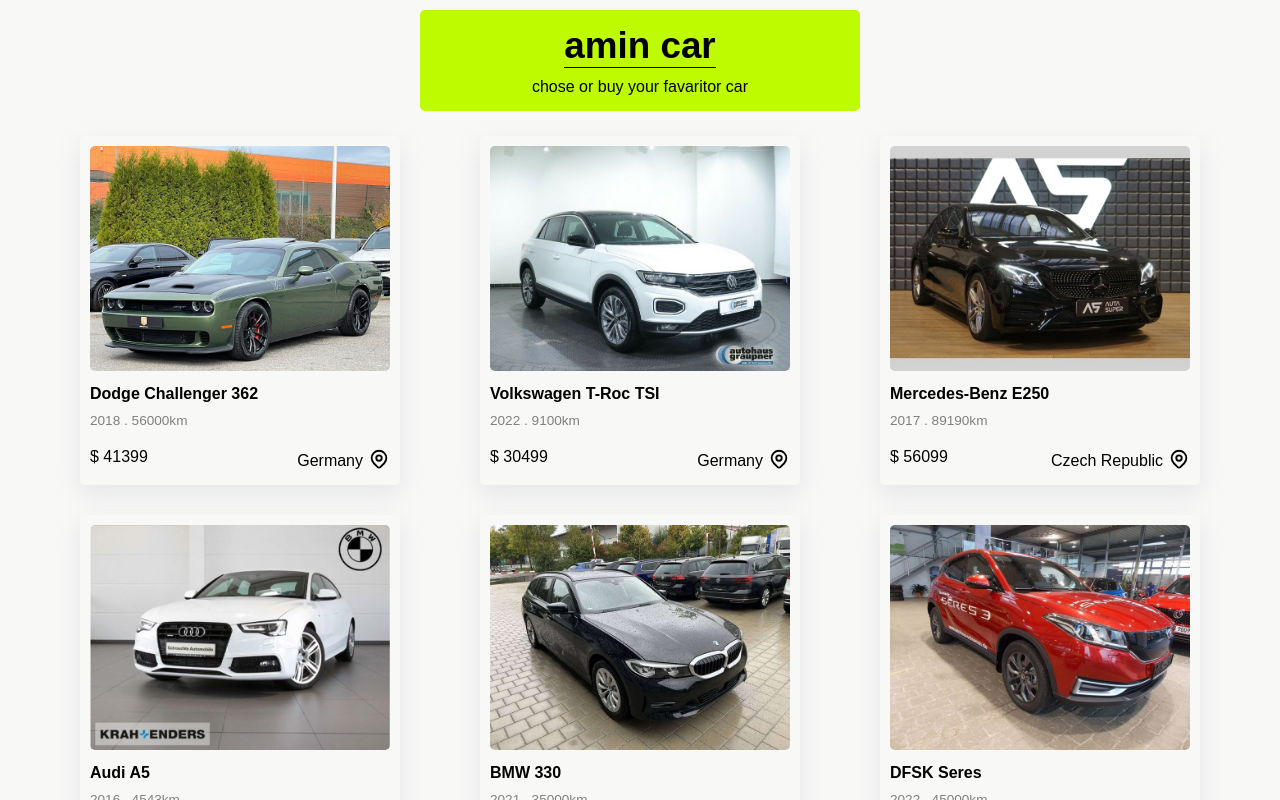
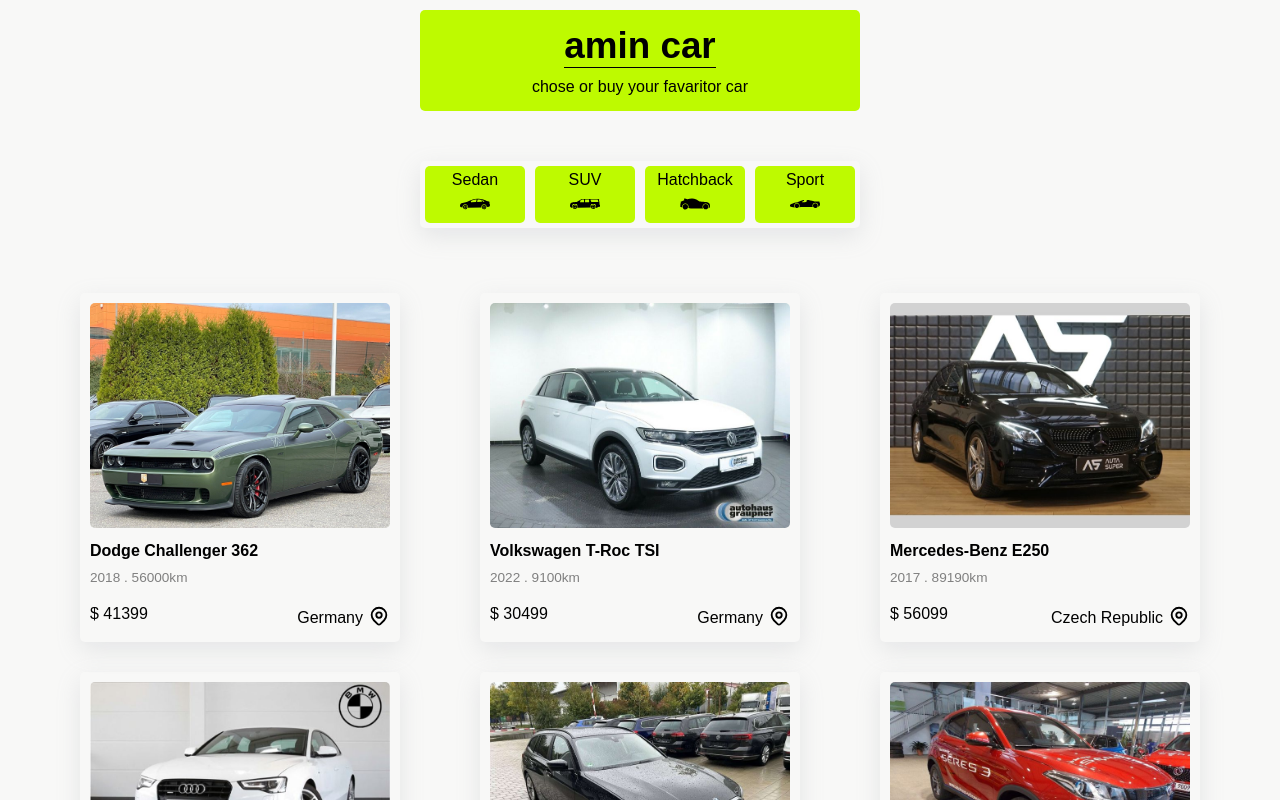
Before and after one commit to amincxo/carshop-next, a Next.js app: page /cars in a window 1280 px wide. Shown: the top 800 px of the page. Built offline with nearby package versions, Linux system fonts and the light colour scheme.

Commit message:
category create style and other complate

```diff
--- /dev/null
+++ b/components/module/Categoryies.js
@@ -0,0 +1,33 @@
+import React from 'react';
+import {Link} from 'next/link';
+import styles from './Categoryies.module.css';
+import Sedan from '../icons/Sedan';
+import SUV from '../icons/SUV';
+import Hatchback from '../icons/Hatchback';
+import Sport from '../icons/Sport';
+
+function Categoryies() {
+  return (
+    <div className={styles.container} >
+        <div>
+            <p>Sedan</p>
+            <Sedan />
+        </div>
+        <div>
+            <p>SUV</p>
+            <SUV />
+        </div>
+        <div>
+            <p>Hatchback</p>
+            <Hatchback />
+        </div>
+        <div>
+            <p>Sport</p>
+            <Sport />
+        </div>
+    </div>
+
+  )
+}
+
+export default Categoryies
--- /dev/null
+++ b/components/module/Categoryies.module.css
@@ -0,0 +1,30 @@
+.container {
+    box-shadow: rgba(149, 157, 165, 0.2) 0px 8px 24px;
+    width: fit-content;
+    margin: 50px auto;
+    display: flex;
+    justify-content: space-between;
+    align-items: center;
+    border-radius: 5px;
+  }
+
+  .container div {
+    text-align: center;
+    margin: 5px;
+    background-color: #befa00;
+    padding: 5px;
+    padding-bottom: 0;
+    border-radius: 5px;
+    width: 100px;
+  }
+
+  @media (max-width: 600px) {
+    .container {
+      width: 320px;
+      flex-wrap: wrap;
+    }
+
+    .container div {
+      width: 150px;
+    }
+  }
--- a/pages/cars/index.js
+++ b/pages/cars/index.js
@@ -1,9 +1,11 @@
+import Categoryies from "../../components/module/Categoryies"
 import CarsPage from "../../components/templates/CarsPage"
 import carsData from "../../data/carsData"
 
 function Details() {
   return (
     <div>
+        <Categoryies />
         <CarsPage data={carsData} />
     </div>
   )
```
